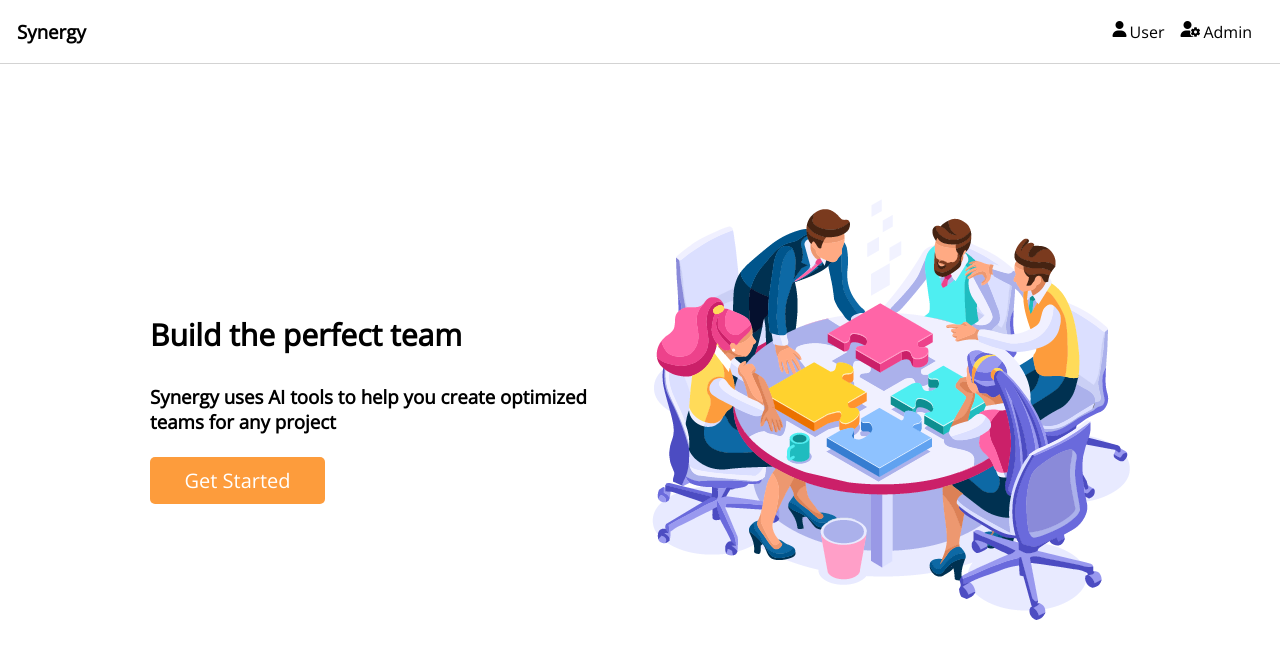
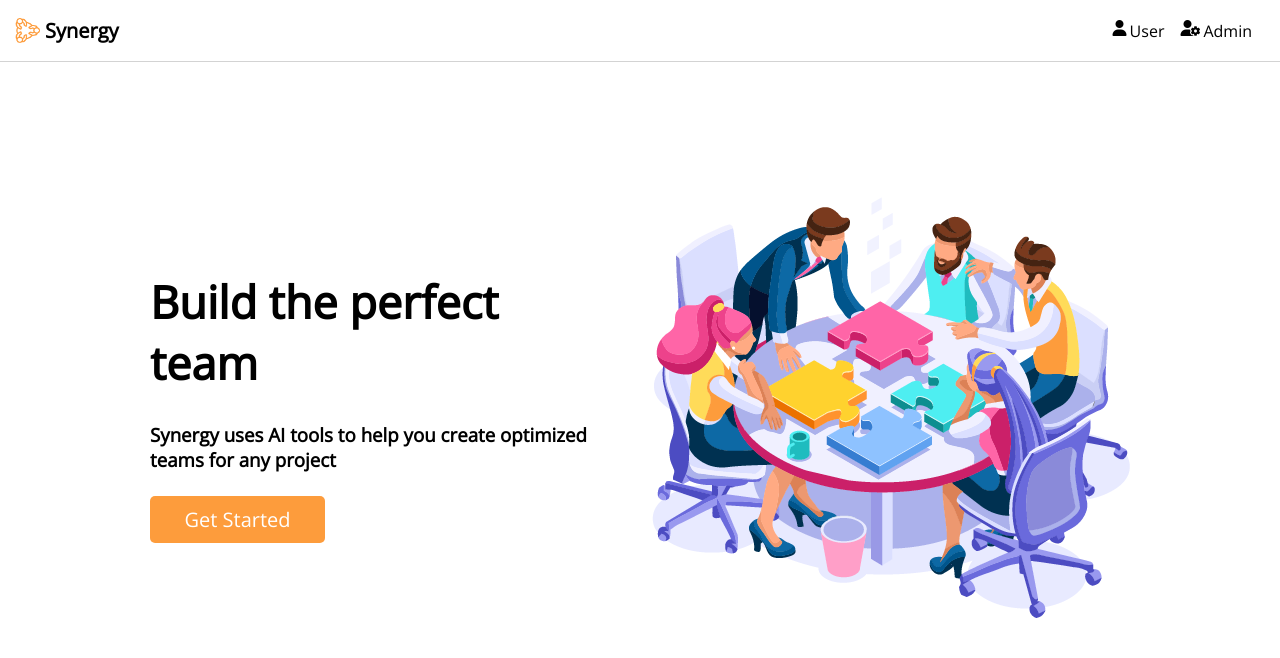
Before and after one commit to NCiarelli/synergy-angular, an Angular app: page / in a window 1280 px wide. Shown: the top 658 px of the page. Built offline with nearby package versions, Linux system fonts and the light colour scheme.

Commit message:
added logo to header

```diff
--- a/src/app/header/header.component.css
+++ b/src/app/header/header.component.css
@@ -3,6 +3,18 @@
   padding: 0;
   margin: 0;
   padding-left: 3px;
+}
+
+.logo {
+  display: flex;
+  margin-left: 15px;
+  align-items: center;
+  cursor: pointer;
+}
+
+img {
+  height: 25px;
+  width: 25px;
 }
 
 .login-links {
@@ -35,16 +47,12 @@ body {
 
 h3 {
   font-family: "Open Sans", sans-serif;
-  padding: 7px;
+  padding: 5px;
   margin: 0;
-  margin-left: 10px;
+  font-size: 20px;
 }
 
 .logo-link {
   text-decoration: none;
   color: black;
 }
-
-.link {
-  cursor: pointer;
-}
--- a/src/app/header/header.component.html
+++ b/src/app/header/header.component.html
@@ -1,6 +1,7 @@
 <div class="header">
-  <div>
-    <h3 class="link" routerLink="/">Synergy</h3>
+  <div class="logo" routerLink="/">
+    <img src="../../assets/synergy_logo.png" />
+    <h3 class="link">Synergy</h3>
   </div>
   <div class="login-links">
     <span class="link" routerLink="/employee-survey" routerLinkActive="active"
--- a/src/app/splash/splash.component.css
+++ b/src/app/splash/splash.component.css
@@ -177,4 +177,7 @@ section img {
   .landing-text {
     padding-left: 150px;
   }
+  .landing-text h1 {
+    font-size: 45px;
+  }
 }
```
Also changed, not shown: src/assets/synergy_logo.png (added).
